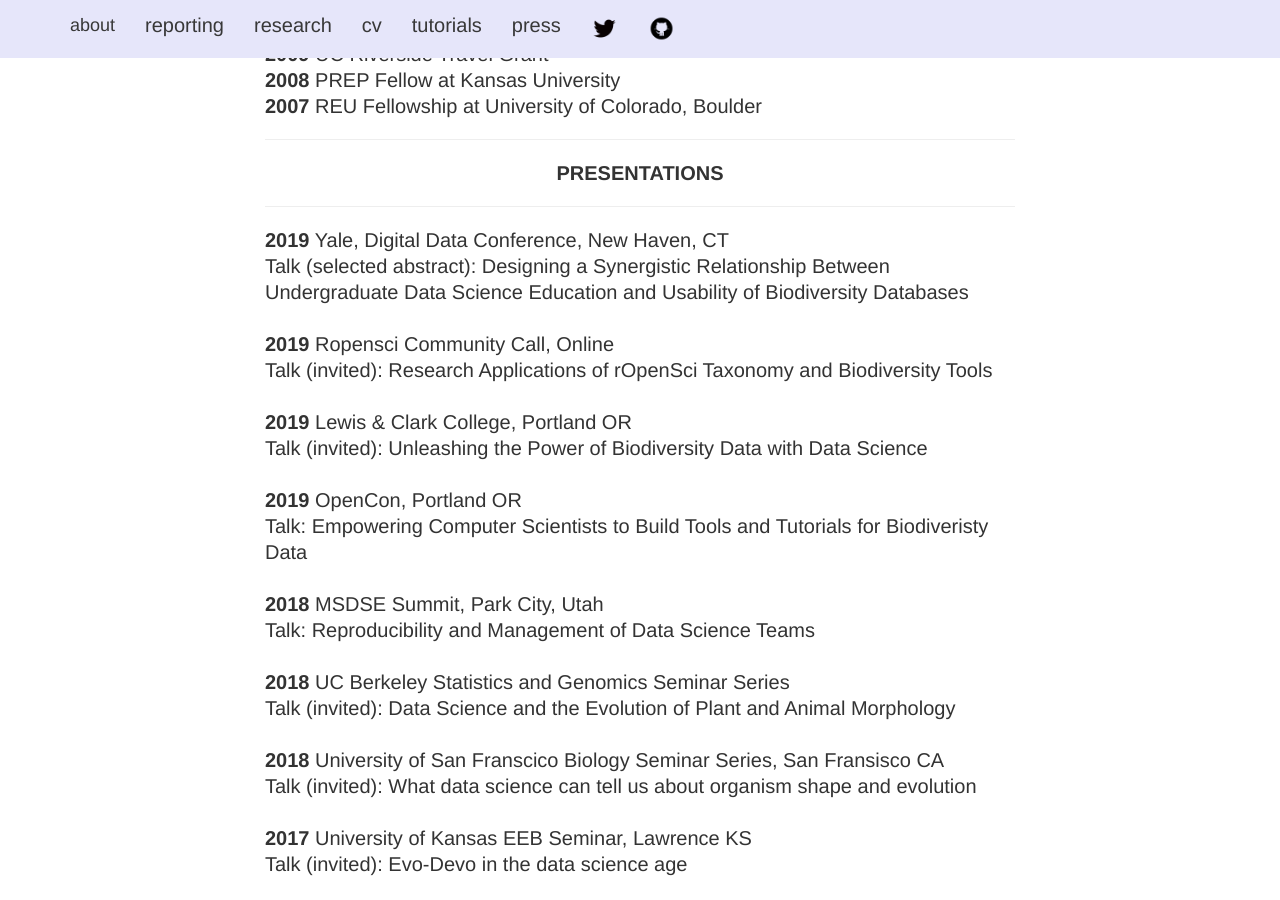
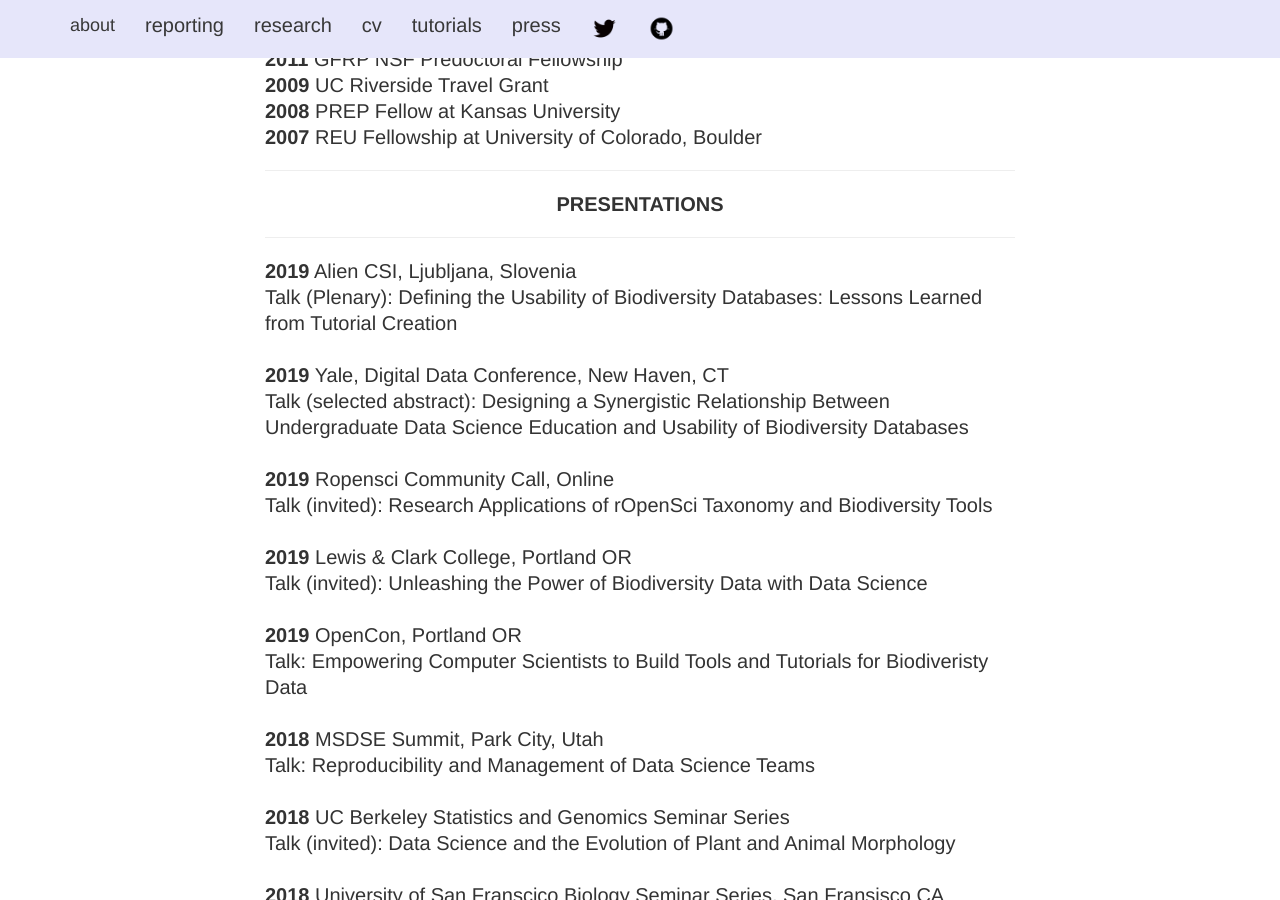
Before and after one commit to iamciera/creports, a Jekyll site: the page built from cv/index.html, in a window 1280 px wide and 900 px high, scrolled down 3157 px. Built offline with Jekyll 4.4.1, drawn with Linux system fonts in a browser that asks for light colours; nearby versions of some CDN libraries.

Commit message:
added presentation

```diff
--- a/cv/index.html
+++ b/cv/index.html
@@ -84,7 +84,7 @@ layout: default
 				<p>2.  Preston J, <strong>Martinez C</strong>, Hileman L. Gradual disintegration of the floral symmetry gene network is implicated in the evolution of a wind-pollination syndrome. <strong>2011. </strong><a href="http://www.pnas.org/content/108/6/2343.short">  PNAS.</a></p>
 
 				<p>1.  Du J, Miura E, Robischon M, <strong>Martinez C</strong>, Groover A, 2011 The Populus class III HD ZIP transcription Factor POPCORONA affects cell differentiation during secondary growth of woody stems.<strong> 2011.</strong><a href="http://www.plosone.org/article/info%3Adoi%2F10.1371%2Fjournal.pone.0017458"> PLoS ONE. </a></p>
-
+				<hr />
 				<center><strong>GRANTS, SCHOLARSHIPS, AND FELLOWSHIP AWARDS</strong></center>
 				<hr />
 				<b>2018</b>	  Mozilla Open Science Fellowship<br />
@@ -111,6 +111,10 @@ layout: default
 				<hr />
 				<center><strong>PRESENTATIONS</strong></p></center>
 				<hr />
+
+				<b>2019</b> Alien CSI, Ljubljana, Slovenia <br \>
+				Talk (Plenary):  Defining the Usability of Biodiversity Databases: Lessons Learned from Tutorial Creation <br />
+				<br />
 				<b>2019</b> Yale, Digital Data Conference, New Haven, CT<br \>
 				Talk (selected abstract): Designing a Synergistic Relationship Between Undergraduate Data Science Education and Usability of Biodiversity Databases<br />
 				<br />
```
Also changed, not shown: 1 other file.
